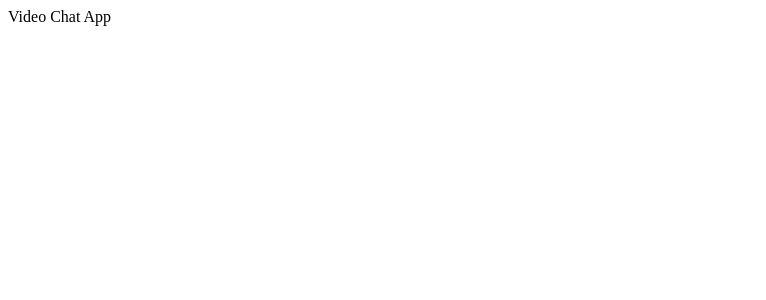
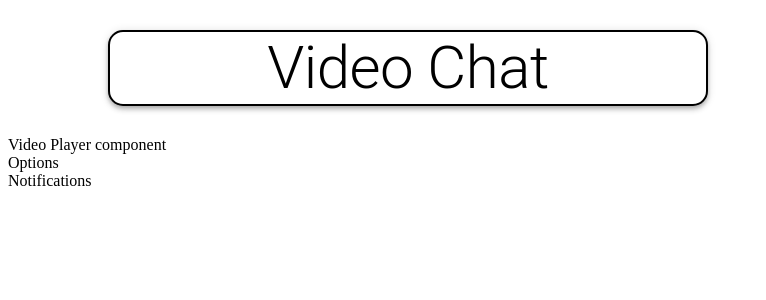
Before and after one commit to zatkiller/Chit-Chat, a React (Create React App) app in the folder client/: page / in a window 1280 px wide. Shown: the top 300 px of the page, without its empty margins (0-766 px from the left). Built offline with nearby package versions, Linux system fonts and the light colour scheme; the HTML template or start-up script is replaced by a standard one.

Commit message:
Add MUI Styling

```diff
--- a/client/src/App.js
+++ b/client/src/App.js
@@ -1,7 +1,53 @@
 import React from "react";
+import { Typography, AppBar } from "@material-ui/core";
+import { makeStyles } from "@material-ui/core/styles";
+
+import VideoPlayer from "./components/VideoPlayer";
+import Notifications from "./components/Notifications";
+import Options from "./components/Options";
+
+const useStyles = makeStyles((theme) => ({
+  appBar: {
+    borderRadius: 15,
+    margin: "30px 100px",
+    display: "flex",
+    flexDirection: "row",
+    justifyContent: "center",
+    alignItems: "center",
+    width: "600px",
+    border: "2px solid black",
+
+    [theme.breakpoints.down("xs")]: {
+      width: "90%",
+    },
+  },
+  image: {
+    marginLeft: "15px",
+  },
+  wrapper: {
+    display: "flex",
+    flexDirection: "column",
+    alignItems: "center",
+    width: "100%",
+  },
+}));
 
 const App = () => {
-  return <div>Video Chat App</div>;
+  const classes = useStyles();
+
+  return (
+    <div>
+      <AppBar className={classes.appBar} position="static" color="inherit">
+        <Typography variant="h2" align="center">
+          Video Chat
+        </Typography>
+      </AppBar>
+      <VideoPlayer />
+      <Options>
+        <Notifications />
+      </Options>
+    </div>
+  );
 };
 
 export default App;
--- /dev/null
+++ b/client/src/components/Notifications.js
@@ -0,0 +1,7 @@
+import React from "react";
+
+const Notifications = () => {
+  return <div>Notifications</div>;
+};
+
+export default Notifications;
--- /dev/null
+++ b/client/src/components/Options.js
@@ -0,0 +1,7 @@
+import React from "react";
+
+const Options = ({ children }) => {
+  return <div>Options{children}</div>;
+};
+
+export default Options;
--- /dev/null
+++ b/client/src/components/VideoPlayer.js
@@ -0,0 +1,7 @@
+import React from "react";
+
+const VideoPlayer = () => {
+  return <div>Video Player component</div>;
+};
+
+export default VideoPlayer;
```
